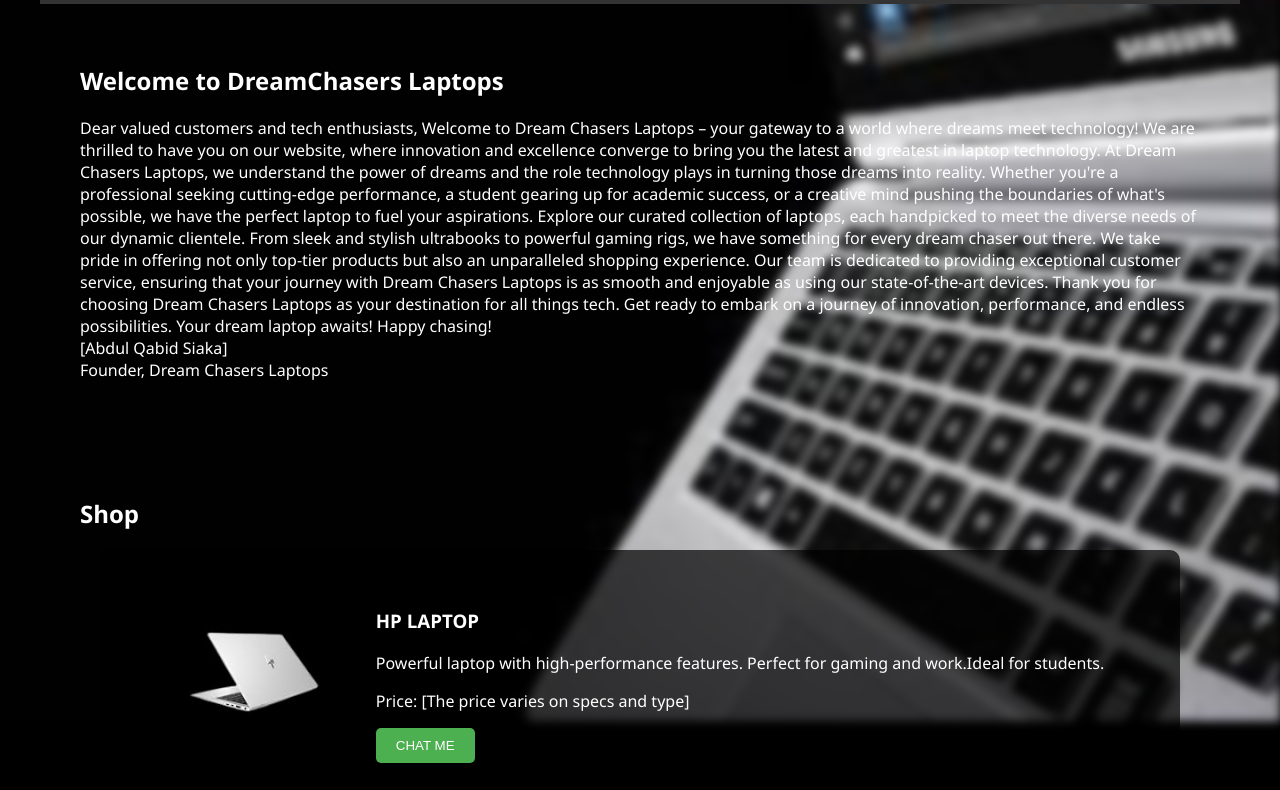
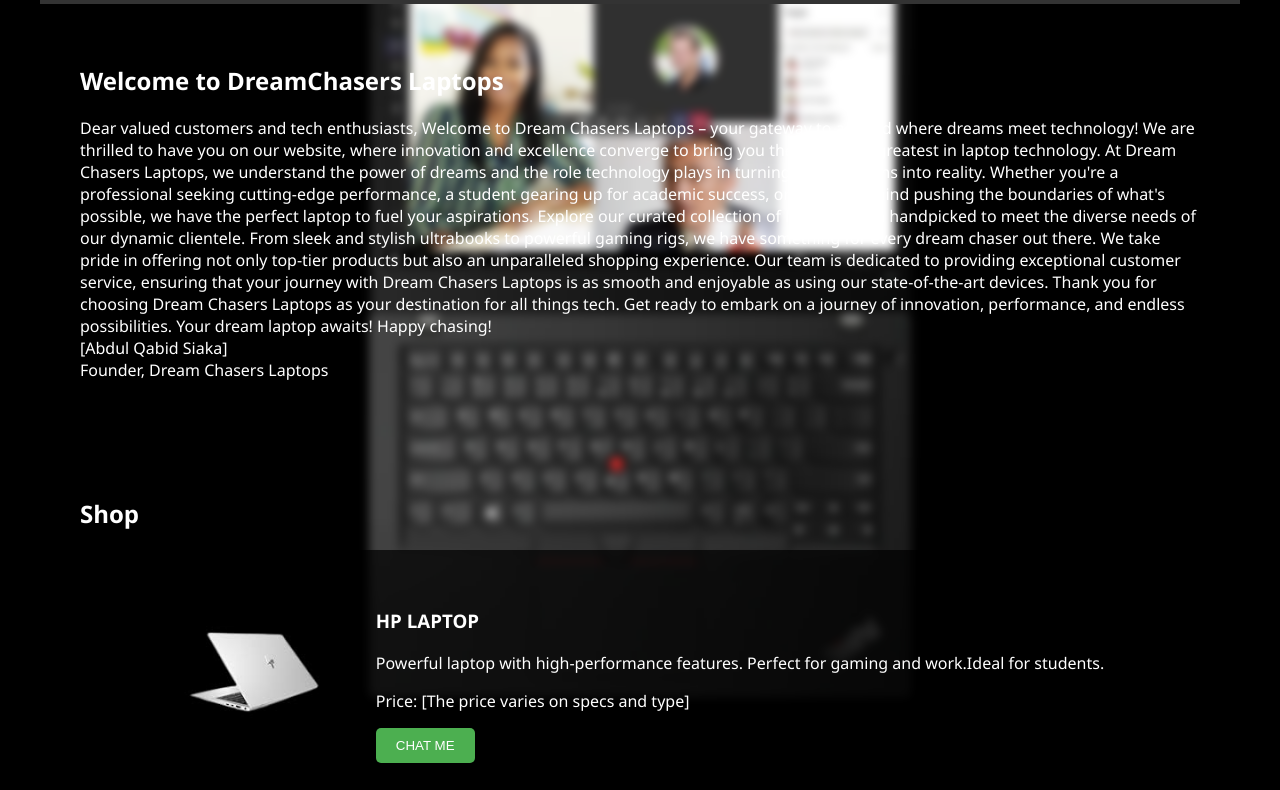
Before and after one commit to alqabid/0, a plain HTML site: page index.html in a window 1280 px wide. Shown: the part 79-869 px from the top of the page. Drawn offline with nearby package versions, Linux system fonts and the light colour scheme.

Commit message:
Update index.html

```diff
--- a/index.html
+++ b/index.html
@@ -15,7 +15,7 @@
         }
 
         .background {
-            background: url('samsung.jpg') no-repeat center center fixed;
+            background: url('download.webp') no-repeat center center fixed;
             background-size: cover;
             filter: blur(5px);
             -webkit-filter: blur(5px);
```
